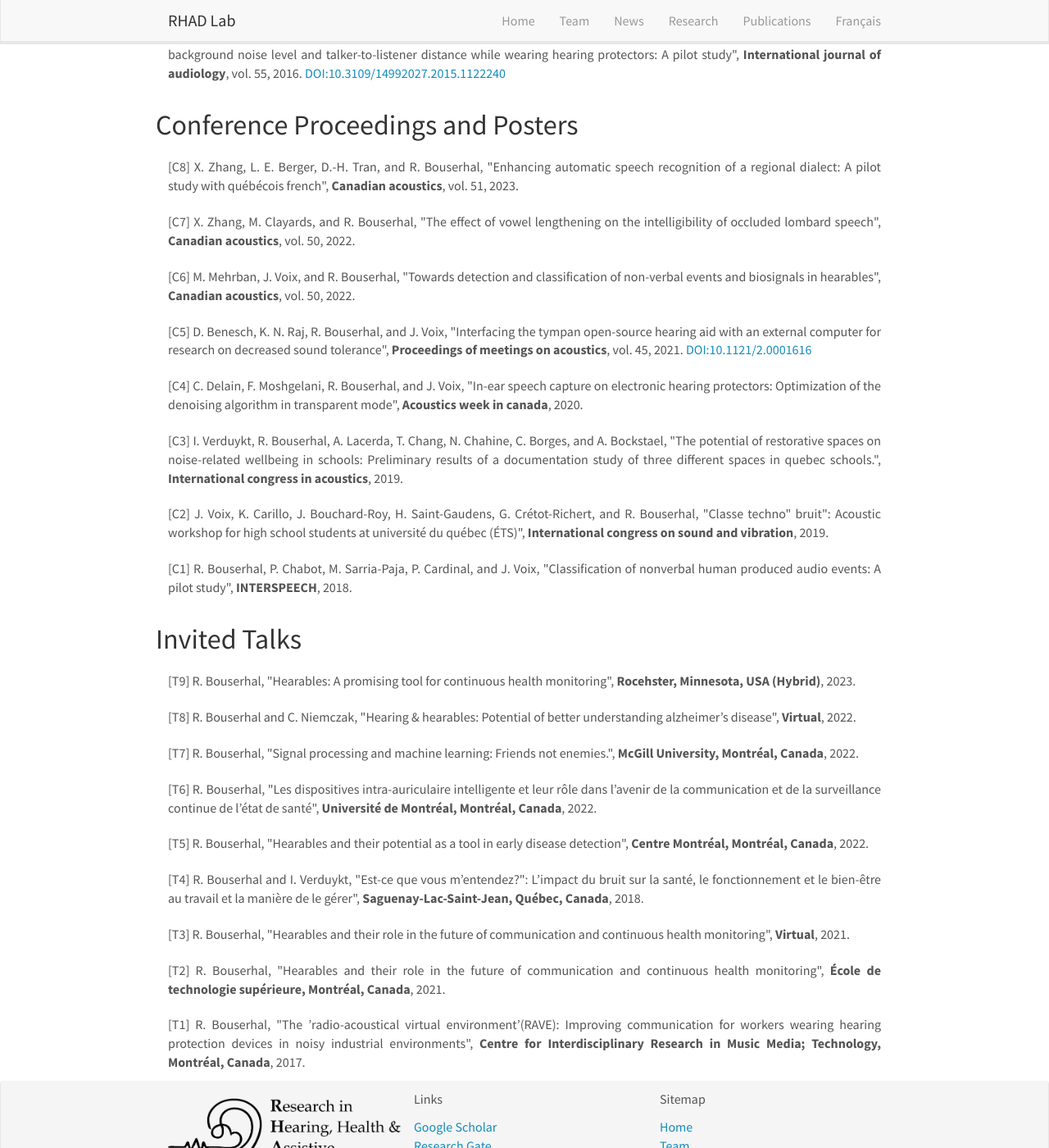
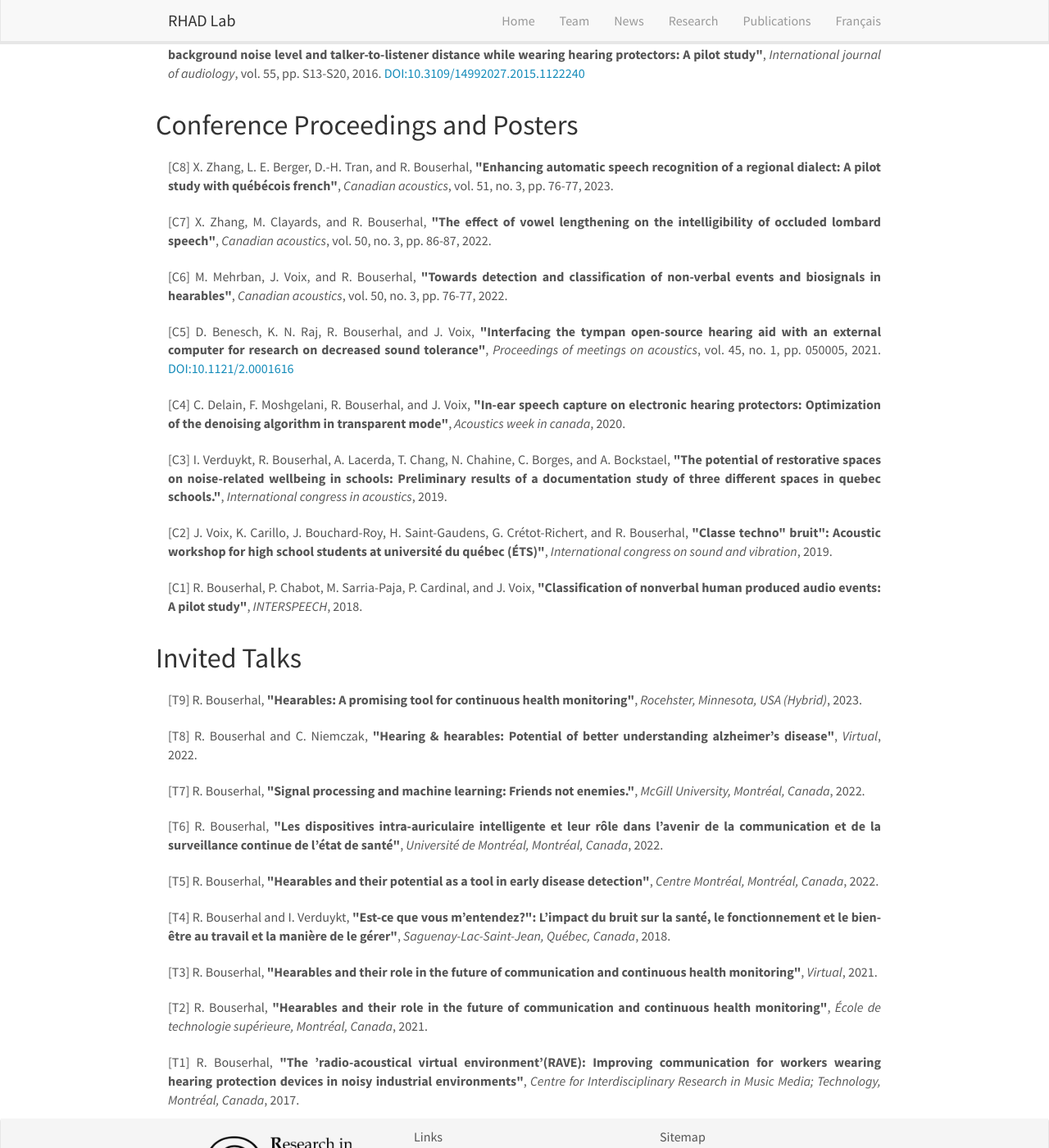
Before and after one commit to rhad-lab/rhad-lab.github.io, a Jekyll site: the page built from _pages/publications.html, in a window 1280 px wide and 1400 px high, scrolled down 787 px. Shown: the whole window at 82% size. Built offline with Jekyll 4.4.1, drawn with Linux system fonts in a browser that asks for light colours; nearby versions of some CDN libraries; some of the changed text lies outside the part shown.

Commit message:
Adds missing fields (number and page range) and improve formatting.

```diff
--- a/_pages/publications.html
+++ b/_pages/publications.html
@@ -40,14 +40,24 @@ Go through all publications, create arrays for each type, and count how many the
     {% include function.format_and_print_authors.liquid authors=publi.author -%},
 
     <!-- title -->
-    "{{ publi.title }}",
+    <b>"{{ publi.title }}"</b>,
 
     <!-- journal name -->
-    <b>{{ publi.container-title }}</b>,
+    <em>{{ publi.container-title }}</em>,
 
-    <!-- volume number -->
+    <!-- volume -->
     {% if publi.volume -%}
       vol. {{ publi.volume }},
+    {% endif -%}
+
+    <!-- number -->
+    {% if publi.collection-number -%}
+      no. {{ publi.collection-number }},
+    {% endif -%}
+
+    <!-- page range -->
+    {% if publi.page -%}
+      pp. {{ publi.page }},
     {% endif -%}
 
     <!-- issued date -->
@@ -73,14 +83,24 @@ Go through all publications, create arrays for each type, and count how many the
     {% include function.format_and_print_authors.liquid authors=publi.author -%},
 
     <!-- title -->
-    "{{ publi.title }}",
+    <b>"{{ publi.title }}"</b>,
 
     <!-- conference name -->
-    <b>{{ publi.container-title }}</b>,
+    <em>{{ publi.container-title }}</em>,
 
     <!-- volume -->
     {% if publi.volume -%}
       vol. {{ publi.volume }},
+    {% endif -%}
+
+    <!-- number -->
+    {% if publi.collection-number -%}
+      no. {{ publi.collection-number }},
+    {% endif -%}
+
+    <!-- page range -->
+    {% if publi.page -%}
+      pp. {{ publi.page }},
     {% endif -%}
 
     <!-- date -->
@@ -103,10 +123,10 @@ Go through all publications, create arrays for each type, and count how many the
     {% include function.format_and_print_authors.liquid authors=publi.author -%},
 
     <!-- title -->
-    "{{ publi.title }}",
+    <b>"{{ publi.title }}"</b>,
 
     <!-- location -->
-    <b>{{ publi.publisher-place }}</b>,
+    <em>{{ publi.publisher-place }}</em>,
 
     <!-- date -->
     {{ publi.issued.date-parts | jsonify | slice: 2,4 }}.
```
